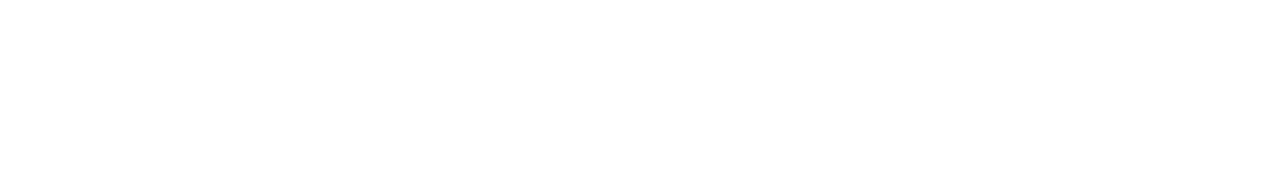
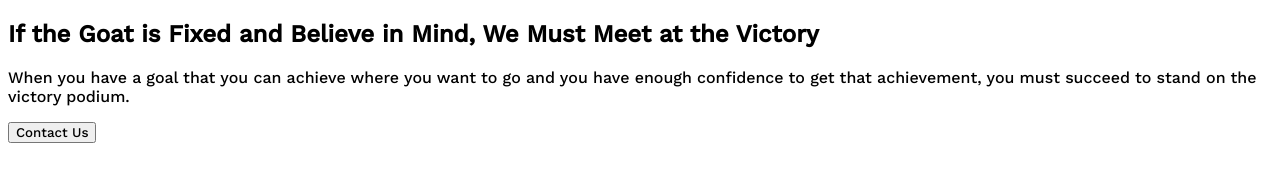
Before and after one commit to ahkamulbd/ResetB6Assignment1, a plain HTML site: page index.html in a window 1280 px wide. Drawn offline with nearby package versions, Linux system fonts and the light colour scheme.

Commit message:
Font Family added

```diff
--- a/css/style.css
+++ b/css/style.css
@@ -0,0 +1,3 @@
+* {
+    font-family: 'Work Sans', sans-serif;
+}
--- a/index.html
+++ b/index.html
@@ -6,13 +6,25 @@
     <meta http-equiv="X-UA-Compatible" content="IE=edge">
     <meta name="viewport" content="width=device-width, initial-scale=1.0">
     <title>New Year Mission Website - Assignment1</title>
+
     <!-- Style Link -->
     <link rel="stylesheet" href="css/style.css">
+
+    <!-- Google Font Link: -->
+    <link rel="preconnect" href="https://fonts.googleapis.com">
+    <link rel="preconnect" href="https://fonts.gstatic.com" crossorigin>
+    <link href="https://fonts.googleapis.com/css2?family=Work+Sans:wght@500&display=swap" rel="stylesheet">
+
 </head>
 
 <body>
     <header>
-
+        <section>
+            <h1>If the Goat is Fixed and Believe in Mind, We Must Meet at the Victory</h1>
+            <p>When you have a goal that you can achieve where you want to go and you have enough confidence to get that
+                achievement, you must succeed to stand on the victory podium.</p>
+            <button class="btn-primary">Contact Us</button>
+        </section>
     </header>
     <main></main>
     <footer></footer>
```
Also changed, not shown: images/banner/banner3.png (added), images/gradient1.png (added), images/icons/ecom.png (added), images/icons/fb.png (added), images/icons/js.png (added), images/icons/smoke.png (added), images/icons/twitter.png (added), images/icons/web.png (added), images/icons/youtube.png (added), images/person.png (added), images/watch.png (added).
